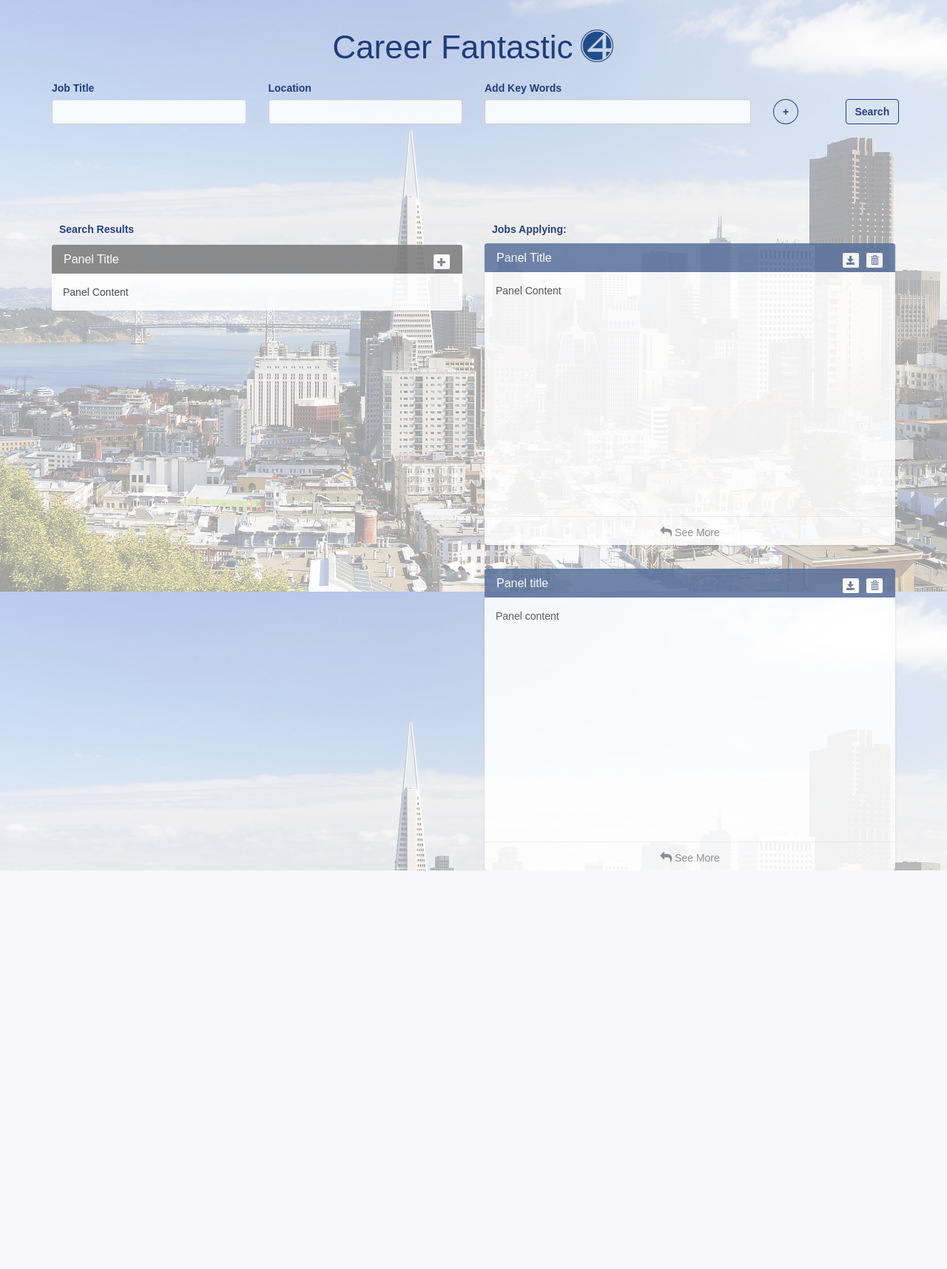
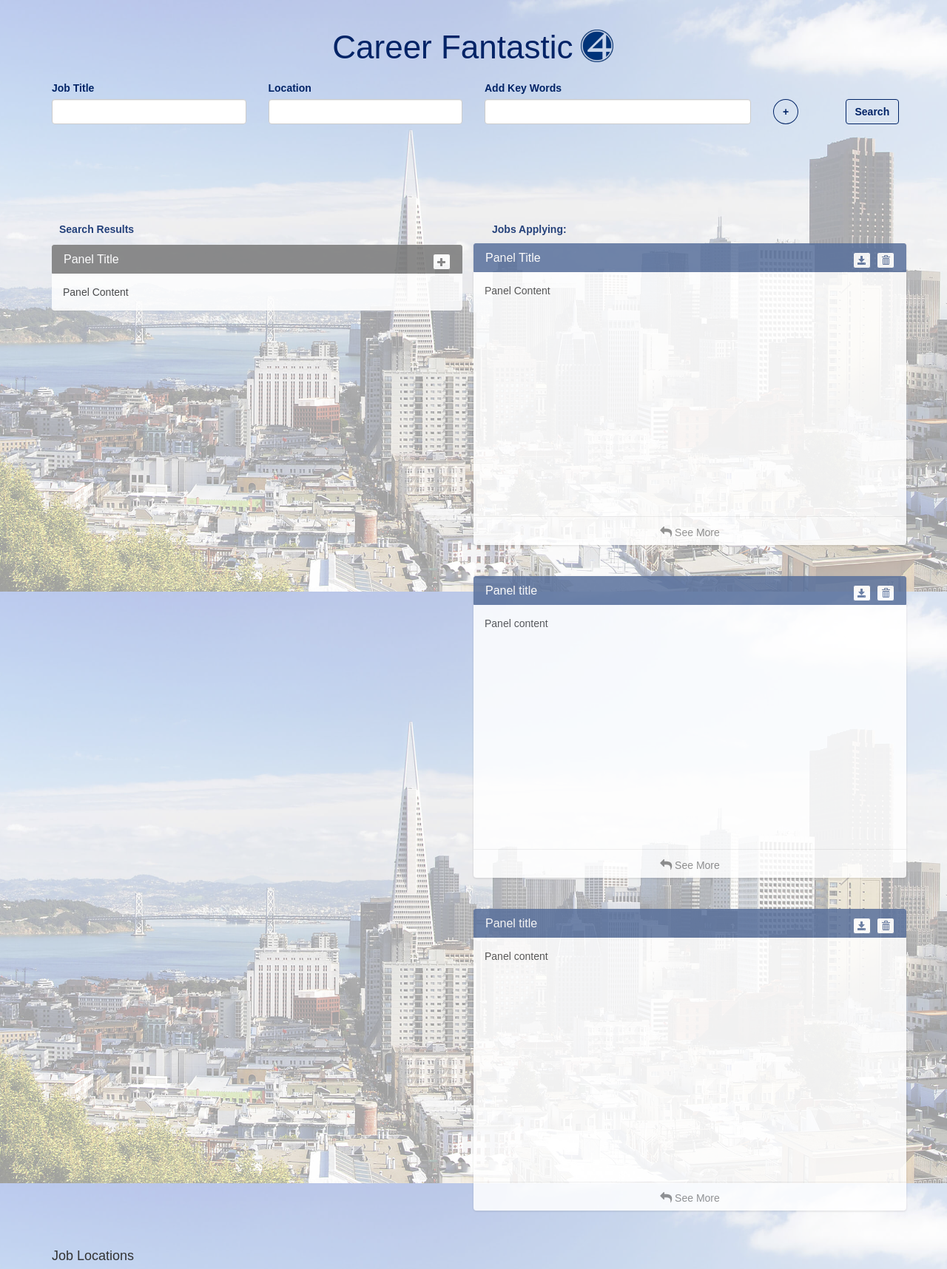
Before and after one commit to Fantastic4Career/CareerFantastic, a PHP site: page / in a window 1280 px wide. Shown: the top 1716 px of the page at 74% size. Before the commit the page ends 1177 px from the top, so only its background shows below. Run offline with PHP 8.4, Linux system fonts and the light colour scheme; some libraries are stand-ins or nearby versions.

Commit message:
fix style bugs

```diff
--- a/assets/css/styles.css
+++ b/assets/css/styles.css
@@ -32,11 +32,16 @@ body {
          -o-background-size: cover;
             background-size: cover;
 
+   background-color: hsla(0,0%,100%,0.60);
+   background-blend-mode: overlay;
+
+   height: 100%;
+}
+
+#search-results, #selected-results {
    opacity: 0.85;
    filter: alpha(opacity=85); /* For IE8 and earlier */
 
-   background-color: hsla(0,0%,100%,0.60);
-   background-blend-mode: overlay;
 }
 
 .main-head {
@@ -235,6 +240,11 @@ background-color: #e1effe;
     font-size: 16px;
 }
 
+#googleMap {
+  margin: 0;
+  padding: 0;
+  height: 400px;
+}
 
 /*       Fix bug for IE      */
 @media screen and (-ms-high-contrast: active), (-ms-high-contrast: none) {
--- a/index.html
+++ b/index.html
@@ -54,8 +54,6 @@
   </form>
 
 
-
-
   <div class="row">
     <div class="col-sm-6" id="search-results">
 
@@ -75,6 +73,7 @@
 
       <h5 class="sub-head">Jobs Applying:&nbsp;<span id="jobs-applying-num"></span></h5>
 
+      <div class="row">
         <div class="card-container manual-flip">
           <div class="card">
               <div class="front">
@@ -107,7 +106,8 @@
               </div> <!-- end back panel -->
           </div> <!-- end card -->
         </div> <!-- end card-container -->
-
+      </div>
+      <div class="row">
         <div class="card-container manual-flip">
           <div class="card">
               <div class="front">
@@ -140,29 +140,58 @@
               </div> <!-- end back panel -->
           </div> <!-- end card -->
         </div> <!-- end card-container -->
+      </div> <!-- end single right card row -->
+      <div class="row">
+            <div class="card-container manual-flip">
+              <div class="card">
+                  <div class="front">
+                    <div class="panel-heading">
+                      <h5 class="panel-title">Panel title
+                      <button type ="submit" class="btn btn-default btn-xs pull-right glyphicon glyphicon-trash"></button>
+                      <button type ="submit" class="btn btn-default btn-xs pull-right glyphicon glyphicon-save"></button>
+                      </h5>
+                    </div>
+                    <div class="panel-body"> Panel content </div>
+                    <div class="footer">
+                      <button class="btn btn-simple" rel="tooltip" title="Flip Card">
+                          <i class="fa fa-reply"></i> See More
+                      </button>
+                    </div>
+                  </div> <!-- end front panel -->
 
-
-
-
-
-
-
-
-
-
-
-
-
-
-
-
-
+                  <div class="back">
+                    <div class="panel-heading">
+                      <h5 class="panel-title">xPanel title
+                        <button type ="submit" class="add btn btn-default btn-xs pull-right glyphicon glyphicon-save"></button>
+                      </h5>
+                    </div>
+                    <div class="panel-body"> xPanel content </div>
+                    <div class="footer">
+                      <button class="btn btn-simple" rel="tooltip" title="Flip Card">
+                          <i class="fa fa-reply"></i> Go Back
+                      </button>
+                    </div>
+                  </div> <!-- end back panel -->
+              </div> <!-- end card -->
+            </div> <!-- end card-container -->
+       </div> <!-- end single right card row  -->
     </div> <!--end right colume-->
   </div> <!--end row-->
+
+  <div class="row">
+      <div class="map-wrapper col-sm-12">
+        <h4>Job Locations</h4>
+        <div id="googleMap" style="width:100%;height:400px;"></div>
       </div>
+  </div>
+
+  </div>  <!-- end container -->
+
   <script src="https://code.jquery.com/jquery.js"></script>
   <script src="https://cdnjs.cloudflare.com/ajax/libs/lodash.js/4.16.6/lodash.min.js"></script>
-  <script src="https://maps.googleapis.com/maps/api/js?key=AIzaSyDbFTVRcV979XmXvlgHMNcqrWcCz2EfbYs&libraries=places&callback=initAutocomplete" async defer></script>
+  <script async defer src="https://maps.googleapis.com/maps/api/js?key=AIzaSyDbFTVRcV979XmXvlgHMNcqrWcCz2EfbYs&callback=initMap" type="text/javascript">
+  </script>
+  <script type="text/javascript" src="./assets/js/map.js"></script>
   <script src="./assets/js/search.js"></script>
   <script type="text/javascript" src="assets/js/app.js"></script>
 
```
Lines whose indentation alone changed are shown as unchanged.
